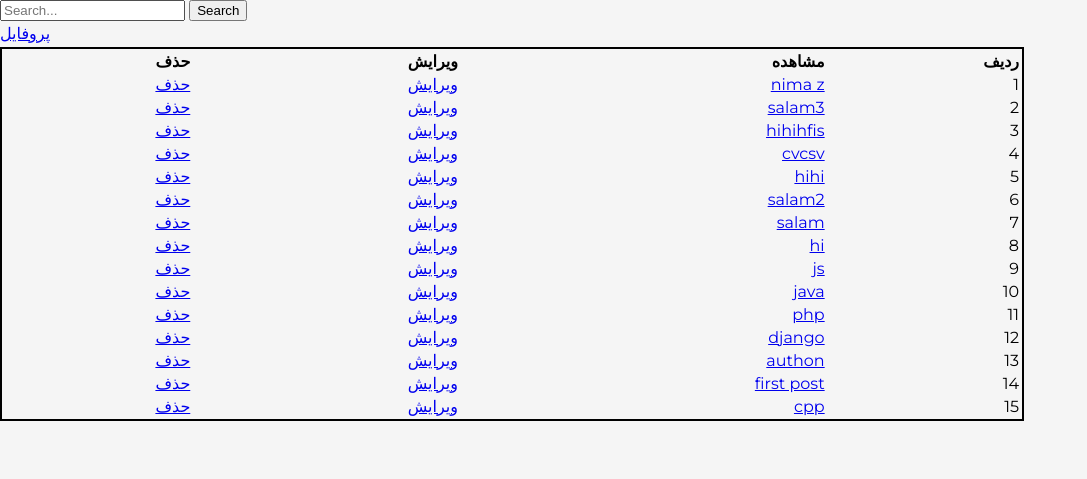
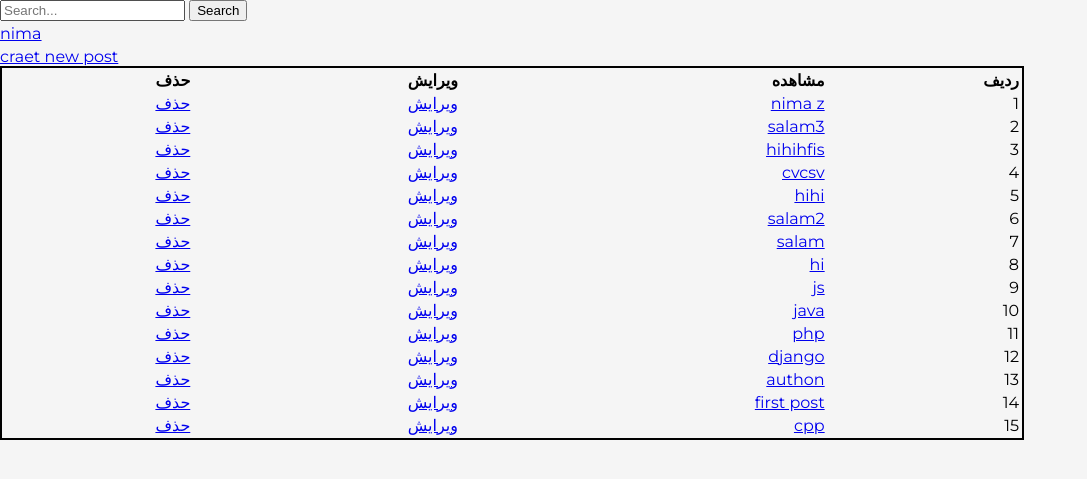
Before and after one commit to Nimazrz/djvs, a Django app: page /profile/ in a window 1280 px wide. Shown: the top 479 px of the page, without its empty margins (0-1087 px from the left). Run offline with Django 5.2, Linux system fonts and the light colour scheme; a user stored in the database is signed in; data comes from the database, SQL or seed files in the repository; parts of the project's set-up code (start-up, migrations or seed data) failed here and were passed over.

Commit message:
another method for creating post with images

```diff
--- a/djproj/blog/models.py
+++ b/djproj/blog/models.py
@@ -1,3 +1,4 @@
+from typing import Iterable
 from django.db import models
 from django.utils import timezone
 from django.contrib.auth.models import User
@@ -5,6 +6,7 @@ from django.contrib.auth.models import User
 from django.urls import reverse
 from django_resized import ResizedImageField
 from .others import upload_to_author_directory
+from django.template.defaultfilters import slugify
 
 # manager
 class PublishManager(models.Manager):
@@ -48,6 +50,11 @@ class Post(models.Model):
 
     def get_absolute_url(self): # for making canonical urls(The unique url of each post)
         return reverse('blog:post_detail',args=[self.id])
+
+    def save(self, *args, **kwargs):
+        if not self.slug:
+            self.slug = slugify(self.title)
+        super().save(*args, **kwargs)
 
     def author_full_name(self):
         return str(self.author)
--- a/djproj/blog/others.py
+++ b/djproj/blog/others.py
@@ -1,7 +1,3 @@
 def upload_to_author_directory(instance, filename):
     author_name = instance.post.author.username  # assuming Post model has an author field
     return f"{author_name}/{filename}"
-
-def slugy(text):
-    text.lower()
-    return text.replace( " ","-")
--- a/djproj/blog/templates/blog/profile.html
+++ b/djproj/blog/templates/blog/profile.html
@@ -1,7 +1,8 @@
 {% extends 'parent/base.html' %}
-{% block title %}profile{% endblock %}
+{% block title %}{{ user }}'s profile{% endblock %}
 {% block content %}
-<table style="width: 80%;border: 2px solid black; text-align: right; direction: rtl;">
+<a href="{% url 'blog:craete_post' %}">craet new post</a>
+<table style="width: 80%;border: 2px solid #000000; text-align: right; direction: rtl;">
     <tr>
         <th>ردیف</th>
         <th>مشاهده</th>
--- a/djproj/blog/templates/partials/header.html
+++ b/djproj/blog/templates/partials/header.html
@@ -3,4 +3,4 @@
     <input type="submit" value="Search">
 </form>
 
-<p><a href="{% url 'blog:profile' %}">پروفایل</a></p>
+<p><a href="{% url 'blog:profile' %}">{{ user }}</a></p>
--- a/djproj/blog/urls.py
+++ b/djproj/blog/urls.py
@@ -12,7 +12,6 @@ urlpatterns=[
     # path('posts/',views.post_list,name='post_list'),  #this changes is for class based views
     path('posts/',views.PostListView.as_view(),name='post_list'),
 
-    path('posts/write/',views.post_write,name='post_write'),
 
     path('posts/<int:id>',views.post_detail,name='post_detail'), # this changes is for class based views
 
@@ -26,4 +25,6 @@ urlpatterns=[
 
     path('profile/',views.profile ,name="profile"),
 
+    path('profile/craete_post/',views.craete_post,name='craete_post'),
+
 ]+ static(settings.MEDIA_URL, document_root=settings.MEDIA_ROOT)
--- a/djproj/blog/views.py
+++ b/djproj/blog/views.py
@@ -73,19 +73,21 @@ def post_detail(request,id):
 #     template_name='blog/detail.html'
 
 
-@login_required
-def post_write(request):
+def craete_post(request):
     if request.method == 'POST':
-        form = PostForm(data=request.POST)
+        form = CraetePostForm(request.POST, request.FILES)
         if form.is_valid():
-          cd = form.cleaned_data
-          Post.objects.create(title = cd['title'] ,description = cd['description'] ,\
-                            readingtime = cd['readingtime'] , slug =slugy(request.POST['title']) ,\
-                            author = request.user )
-        return redirect('blog:index')
+            post = form.save(commit=False)
+            post.author = request.user
+            post.save()
+            Image.objects.create(image_file=form.cleaned_data['image1'], post = post)
+            Image.objects.create(image_file=form.cleaned_data['image2'], post = post)
+            return redirect('blog:profile')
     else:
-        form = PostForm()
-    return render(request, 'forms/write.html', {'form':form})
+        form = CraetePostForm()
+    return render(request, 'forms/craete_post.html', {'form':form})
+
+
 
 def ticket(request):
     if request.method == "POST":
```
Also changed, not shown: djproj/blog/froms.py (+7 -6 lines), djproj/blog/templates/forms/craete_post.html (renamed from djproj/blog/templates/forms/write.html, +2 -9 lines), djproj/images/nima/download.png (added), djproj/images/nima/o_and_one.jpeg (added).
